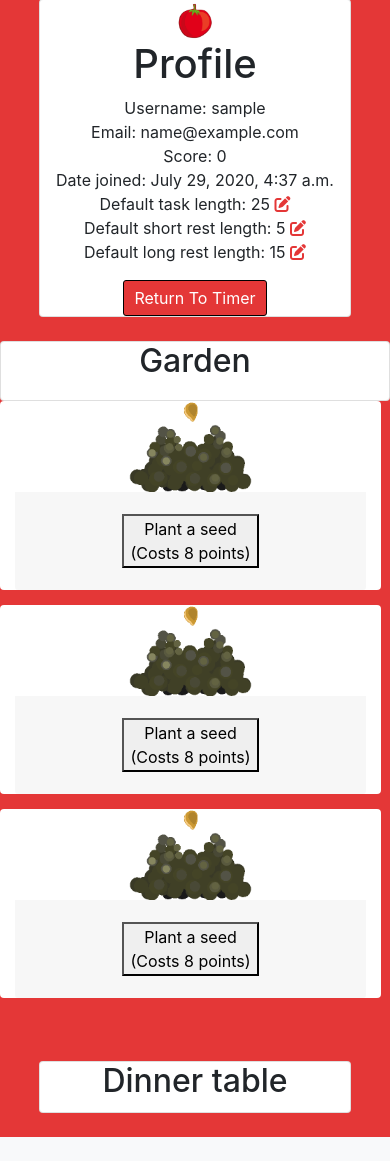
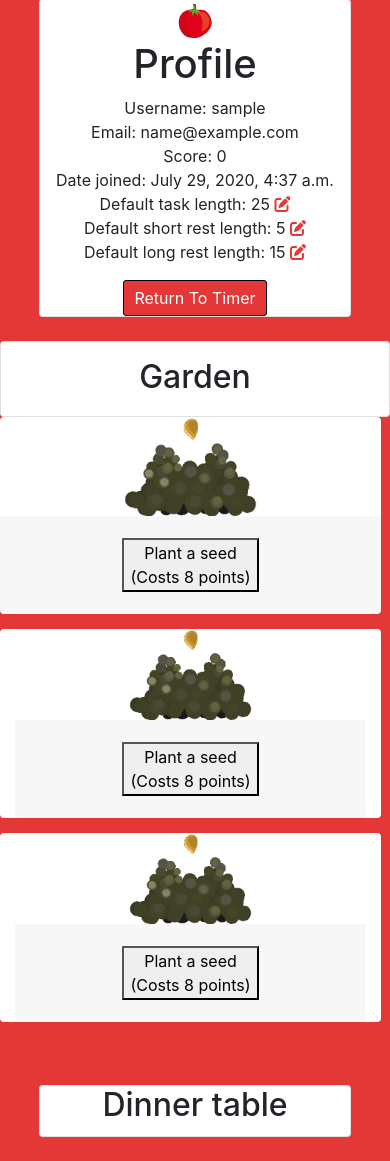
Before and after one commit to bionfinc/pomodoro, a Django app: page /profile/ in a window 390 px wide. Shown: the part 137-1298 px from the top of the page. Before the commit the page ends 1274 px from the top, so only its background shows below. Run offline with Django 3.2, Linux system fonts and the light colour scheme; the visitor is signed in with stand-in values (Sample User, id 1); data comes from the database, SQL or seed files in the repository; some libraries are stand-ins or nearby versions.

Commit message:
Fix some mobile breakpoint layouts

```diff
--- a/accounts/templates/accounts/profile.html
+++ b/accounts/templates/accounts/profile.html
@@ -6,7 +6,7 @@
     <script src="../../static/js/profile.js" type="text/javascript"></script>
     <div class="container">
         <div class="row mt-4 p-4 justify-content-center">
-            <div class="col-md-8">
+            <div class="col-12 col-md-6">
                 <div class="card text-center">
                     <img class="mx-auto" style="width: 40px" src="../../../static/images/tomatoheader.png">
                     <h1>Profile</h1>
@@ -37,13 +37,13 @@
         </div>
     </div>
 
-    <div class="container col-md-8">
+    <div class="container">
         <div class="row">
-            <div class="card col-md-12 text-center">
-                <div class="card-title"><h2>Garden</h2></div>
+            <div class="card text-center col-12">
+                <div class="card-title pt-3"><h2>Garden</h2></div>
             </div>
             <div class="card-group">
-                <div class="col-sm card text-center border-0" id="plant1">
+                <div class="card text-center border-0" id="plant1">
                     <img src="" id="plant-image1">
                     <script>getPlantImage(1, {{ user.userprofile.plant1_stage }});</script>
                     <div class="card-footer border-0">
```
